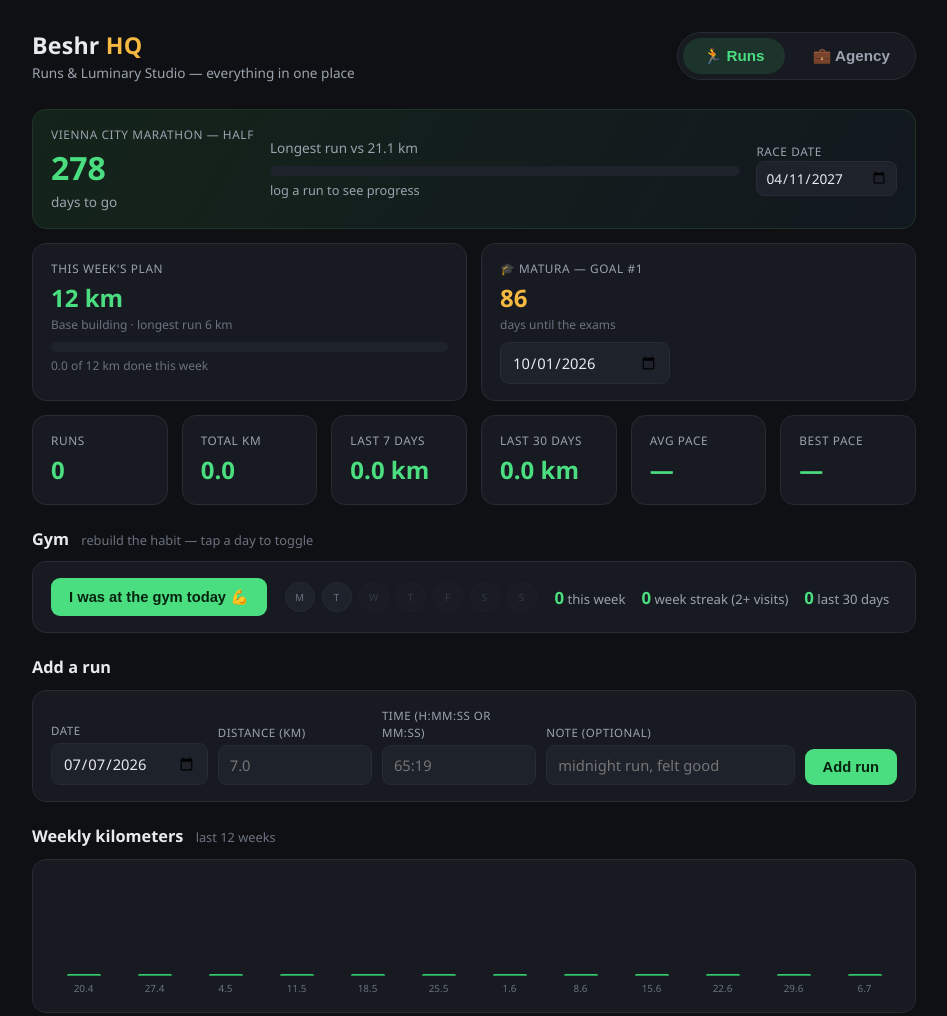
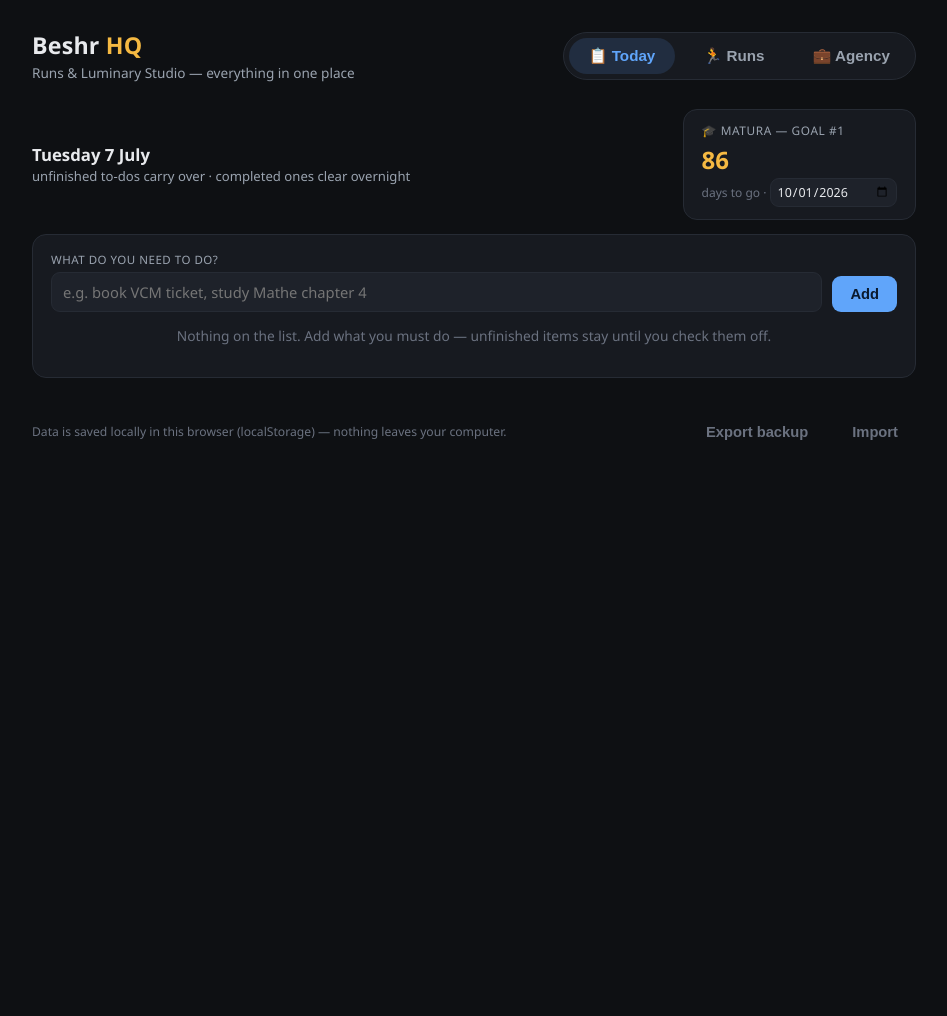
Before and after one commit to Beshr-alkhabour/hq, a plain HTML site: page index.html in a window 1280 px wide. Shown: the top 1016 px of the page, without its empty margins (166-1113 px from the left). After the commit the page ends 800 px from the top, so only its background shows below. Drawn offline with Linux system fonts and the light colour scheme.

Commit message:
Add files via upload

```diff
--- a/index.html
+++ b/index.html
@@ -32,6 +32,11 @@
   .tabs button{border:0;background:transparent;color:var(--muted);padding:9px 20px;border-radius:999px;font-size:.95rem;font-weight:600;cursor:pointer;transition:.15s}
   .tabs button.active-runs{background:var(--green-dim);color:var(--green)}
   .tabs button.active-agency{background:var(--amber-dim);color:var(--amber)}
+  .tabs button.active-today{background:rgba(96,165,250,.14);color:var(--blue)}
+  .accent-b{color:var(--blue)}
+  .today-head{display:flex;justify-content:space-between;align-items:center;gap:12px;flex-wrap:wrap;margin-bottom:14px}
+  .today-head .date{font-size:1.05rem;font-weight:700}
+  .today-head .sub{color:var(--muted);font-size:.82rem}
 
   section{display:none}
   section.visible{display:block}
@@ -123,10 +128,36 @@
       <p>Runs &amp; Luminary Studio — everything in one place</p>
     </div>
     <nav class="tabs">
+      <button id="tab-today" onclick="showTab('today')">📋 Today</button>
       <button id="tab-runs" onclick="showTab('runs')">🏃 Runs</button>
       <button id="tab-agency" onclick="showTab('agency')">💼 Agency</button>
     </nav>
   </header>
+
+  <!-- ================= TODAY ================= -->
+  <section id="sec-today">
+    <div class="today-head">
+      <div>
+        <div class="date" id="today-date">—</div>
+        <div class="sub">unfinished to-dos carry over · completed ones clear overnight</div>
+      </div>
+      <div class="card stat" style="padding:12px 18px">
+        <div class="label">🎓 Matura — goal #1</div>
+        <div class="value accent-a" id="matura-days">—</div>
+        <div class="sub">days to go · <input type="date" id="matura-date" style="width:auto;padding:4px 6px;font-size:.78rem" onchange="setMaturaDate(this.value)"></div>
+      </div>
+    </div>
+
+    <div class="card">
+      <form class="row" onsubmit="addTodo(event)">
+        <div class="field grow"><label>What do you need to do?</label>
+          <input type="text" id="td-text" placeholder="e.g. book VCM ticket, study Mathe chapter 4" required></div>
+        <button class="btn" type="submit" style="background:var(--blue);color:#0a1a2e">Add</button>
+      </form>
+      <ul class="tasks" id="todo-list"></ul>
+      <div class="empty" id="todo-empty">Nothing on the list. Add what you must do — unfinished items stay until you check them off.</div>
+    </div>
+  </section>
 
   <!-- ================= RUNS ================= -->
   <section id="sec-runs">
@@ -147,20 +178,12 @@
       </div>
     </div>
 
-    <div class="grid two">
-      <div class="card stat">
-        <div class="label">This week's plan</div>
-        <div class="value accent-g" id="wk-target">—</div>
-        <div class="sub" id="wk-detail"></div>
-        <div class="bar-outer"><div class="bar-inner" id="wk-bar" style="width:0%"></div></div>
-        <div class="sub" id="wk-done" style="margin-top:5px"></div>
-      </div>
-      <div class="card stat">
-        <div class="label">🎓 Matura — goal #1</div>
-        <div class="value accent-a" id="matura-days">—</div>
-        <div class="sub">days until the exams</div>
-        <input type="date" id="matura-date" style="margin-top:8px;max-width:170px" onchange="setMaturaDate(this.value)">
-      </div>
+    <div class="card stat" style="margin-bottom:14px">
+      <div class="label">This week's plan</div>
+      <div class="value accent-g" id="wk-target">—</div>
+      <div class="sub" id="wk-detail"></div>
+      <div class="bar-outer"><div class="bar-inner" id="wk-bar" style="width:0%"></div></div>
+      <div class="sub" id="wk-done" style="margin-top:5px"></div>
     </div>
 
     <div class="grid stats" id="run-stats"></div>
@@ -265,7 +288,7 @@ const sStr  = v => typeof v === "string" ? v.slice(0,500) : "";
 const sNum  = v => { const n = parseFloat(v); return isFinite(n) && n >= 0 ? n : 0; };
 const sDate = v => (typeof v === "string" && /^\d{4}-\d{2}-\d{2}$/.test(v)) ? v : "";
 function sanitize(d){
-  const out = {runs:[],leads:[],tasks:[],gym:[],settings:{raceDate:"2027-04-11",maturaDate:"2026-10-01"}};
+  const out = {runs:[],leads:[],tasks:[],gym:[],todos:[],settings:{raceDate:"2027-04-11",maturaDate:"2026-10-01"}};
   if(!d || typeof d !== "object") return out;
   if(Array.isArray(d.runs)) out.runs = d.runs
     .map(r => ({id:uid(), date:sDate(r?.date), km:sNum(r?.km), sec:sNum(r?.sec), note:sStr(r?.note)}))
@@ -279,6 +302,9 @@ function sanitize(d){
     .map(t => ({id:uid(), text:sStr(t?.text), done:!!t?.done}))
     .filter(t => t.text);
   if(Array.isArray(d.gym)) out.gym = [...new Set(d.gym.map(sDate).filter(Boolean))];
+  if(Array.isArray(d.todos)) out.todos = d.todos
+    .map(t => ({id:uid(), text:sStr(t?.text), done:!!t?.done, doneDate:sDate(t?.doneDate)}))
+    .filter(t => t.text);
   const rd = sDate(d.settings && d.settings.raceDate);
   if(rd) out.settings.raceDate = rd;
   const md = sDate(d.settings && d.settings.maturaDate);
@@ -295,8 +321,10 @@ const esc = s => String(s ?? "").replace(/[&<>"']/g, c => ({"&":"&amp;","<":"&lt
 
 /* ---------- tabs ---------- */
 function showTab(t){
+  document.getElementById("sec-today").classList.toggle("visible", t==="today");
   document.getElementById("sec-runs").classList.toggle("visible", t==="runs");
   document.getElementById("sec-agency").classList.toggle("visible", t==="agency");
+  document.getElementById("tab-today").className = t==="today" ? "active-today" : "";
   document.getElementById("tab-runs").className = t==="runs" ? "active-runs" : "";
   document.getElementById("tab-agency").className = t==="agency" ? "active-agency" : "";
   localStorage.setItem(KEY+"-tab", t);
@@ -335,11 +363,48 @@ function addRun(e){
   save(); e.target.reset(); document.getElementById("r-date").value = today();
   renderRuns();
 }
-function delRun(id){ db.runs = db.runs.filter(r=>r.id!==id); save(); renderRuns(); }
+function delRun(id){
+  const r = db.runs.find(x=>x.id===id);
+  if(!r) return;
+  if(!confirm(`Delete this run?\n\n${fmtDate(r.date)} — ${r.km.toFixed(2)} km in ${fmtDur(r.sec)}\n\nThis cannot be undone.`)) return;
+  db.runs = db.runs.filter(x=>x.id!==id); save(); renderRuns();
+}
 function isoLocal(d){ return d.getFullYear()+"-"+String(d.getMonth()+1).padStart(2,"0")+"-"+String(d.getDate()).padStart(2,"0"); }
 function today(){ return isoLocal(new Date()); }
 function setRaceDate(v){ if(v){ db.settings.raceDate = v; save(); renderRuns(); } }
-function setMaturaDate(v){ if(v){ db.settings.maturaDate = v; save(); renderRuns(); } }
+function setMaturaDate(v){ if(v){ db.settings.maturaDate = v; save(); renderToday(); } }
+
+/* ---------- TODAY (daily to-dos) ---------- */
+function addTodo(e){
+  e.preventDefault();
+  db.todos.push({id:uid(), text:document.getElementById("td-text").value.trim(), done:false, doneDate:""});
+  save(); e.target.reset(); renderToday();
+}
+function toggleTodo(id){
+  const t = db.todos.find(x=>x.id===id);
+  if(t){ t.done = !t.done; t.doneDate = t.done ? today() : ""; save(); renderToday(); }
+}
+function delTodo(id){ db.todos = db.todos.filter(t=>t.id!==id); save(); renderToday(); }
+function renderToday(){
+  document.getElementById("today-date").textContent =
+    new Date().toLocaleDateString("en-GB", {weekday:"long", day:"numeric", month:"long"});
+  // matura countdown
+  document.getElementById("matura-date").value = db.settings.maturaDate;
+  const mDays = Math.ceil((new Date(db.settings.maturaDate) - new Date())/86400000);
+  document.getElementById("matura-days").textContent = mDays > 0 ? mDays : (mDays===0 ? "TODAY" : "done 🎉");
+  // items checked off before today disappear; unfinished ones carry over
+  const t = today(), n = db.todos.length;
+  db.todos = db.todos.filter(x => !(x.done && x.doneDate && x.doneDate < t));
+  if(db.todos.length !== n) save();
+  const open = db.todos.filter(x=>!x.done), done = db.todos.filter(x=>x.done);
+  document.getElementById("todo-list").innerHTML = [...open, ...done].map(td=>`
+    <li class="${td.done?'done':''}">
+      <input type="checkbox" ${td.done?"checked":""} onchange="toggleTodo('${td.id}')" style="accent-color:var(--blue)">
+      <span>${esc(td.text)}</span>
+      <button class="del" onclick="delTodo('${td.id}')">✕</button>
+    </li>`).join("");
+  document.getElementById("todo-empty").style.display = db.todos.length ? "none" : "block";
+}
 const monday = d => { const x = new Date(d); const day=(x.getDay()+6)%7; x.setDate(x.getDate()-day); x.setHours(0,0,0,0); return x; };
 
 /* progressive half-marathon plan: weekly km target from weeks-until-race */
@@ -391,10 +456,6 @@ function renderRuns(){
   document.getElementById("race-date").value = db.settings.raceDate;
   const days = Math.ceil((new Date(db.settings.raceDate) - new Date())/86400000);
   document.getElementById("race-days").textContent = days > 0 ? days : (days===0 ? "TODAY" : "done");
-  // matura countdown
-  document.getElementById("matura-date").value = db.settings.maturaDate;
-  const mDays = Math.ceil((new Date(db.settings.maturaDate) - new Date())/86400000);
-  document.getElementById("matura-days").textContent = mDays > 0 ? mDays : (mDays===0 ? "TODAY" : "done 🎉");
   // this week's plan
   const monThis = monday(new Date());
   const weeksToRace = Math.max(0, Math.floor((new Date(db.settings.raceDate) - monThis)/(7*86400000)));
@@ -467,7 +528,12 @@ function addLead(e){
     status:"To contact", created:today()});
   save(); e.target.reset(); renderAgency();
 }
-function delLead(id){ db.leads = db.leads.filter(l=>l.id!==id); save(); renderAgency(); }
+function delLead(id){
+  const l = db.leads.find(x=>x.id===id);
+  if(!l) return;
+  if(!confirm(`Delete lead "${l.name}"?\n\nStatus, notes and follow-up date will be lost.`)) return;
+  db.leads = db.leads.filter(x=>x.id!==id); save(); renderAgency();
+}
 function setLeadStatus(id,s){ const l=db.leads.find(x=>x.id===id); if(l){ l.status=s; save(); renderAgency(); } }
 function setLeadNext(id,v){ const l=db.leads.find(x=>x.id===id); if(l){ l.next = sDate(v); save(); renderAgency(); } }
 const isOverdue = l => l.next && l.next < today() && !["Won","Lost"].includes(l.status);
@@ -552,8 +618,8 @@ function importData(input){
 
 /* ---------- init ---------- */
 document.getElementById("r-date").value = today();
-renderRuns(); renderAgency();
-showTab(localStorage.getItem(KEY+"-tab") || "runs");
+renderToday(); renderRuns(); renderAgency();
+showTab(localStorage.getItem(KEY+"-tab") || "today");
 
 /* ---------- PWA: offline support (only when served over http/https) ---------- */
 if ("serviceWorker" in navigator && location.protocol.startsWith("http")) {
--- a/sw.js
+++ b/sw.js
@@ -1,4 +1,4 @@
-const CACHE = "beshr-hq-v2";
+const CACHE = "beshr-hq-v4";
 const ASSETS = ["./", "./index.html", "./manifest.webmanifest", "./icon-180.png", "./icon-512.png"];
 
 self.addEventListener("install", e => {
```
